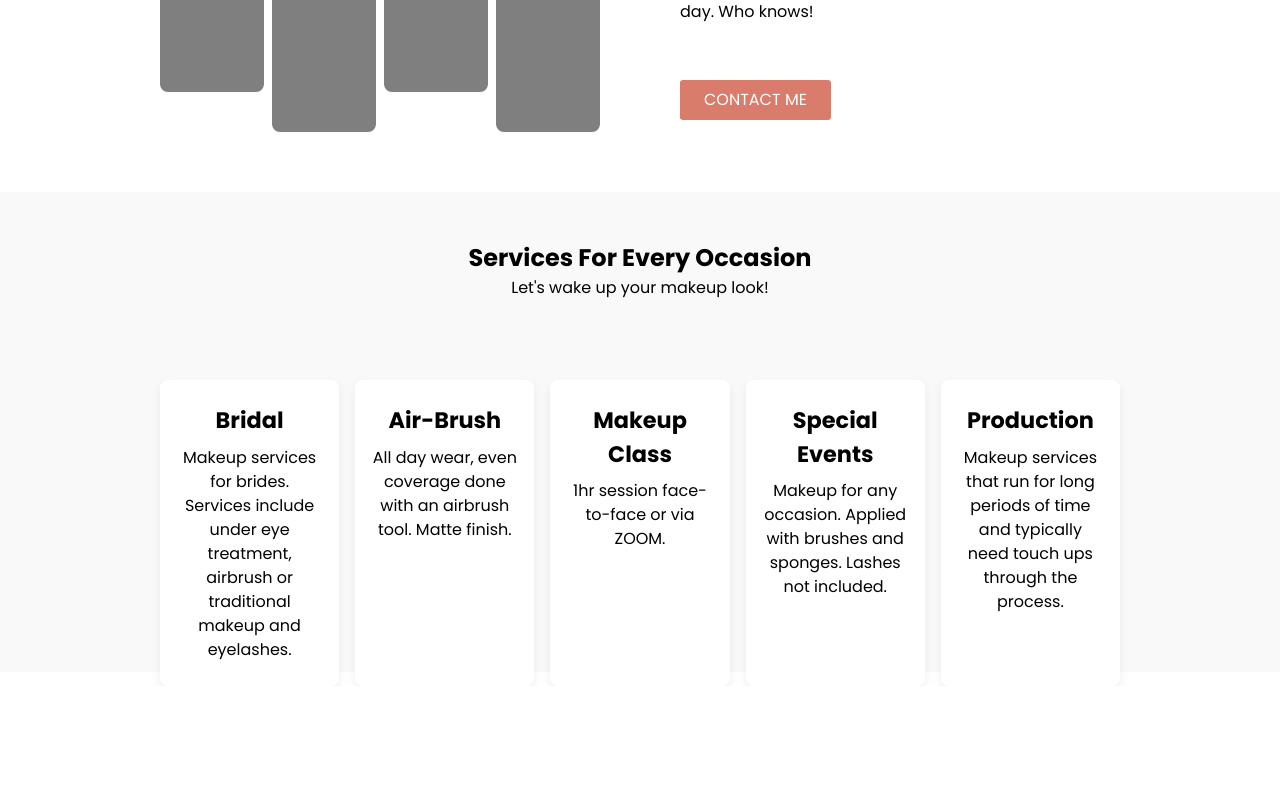
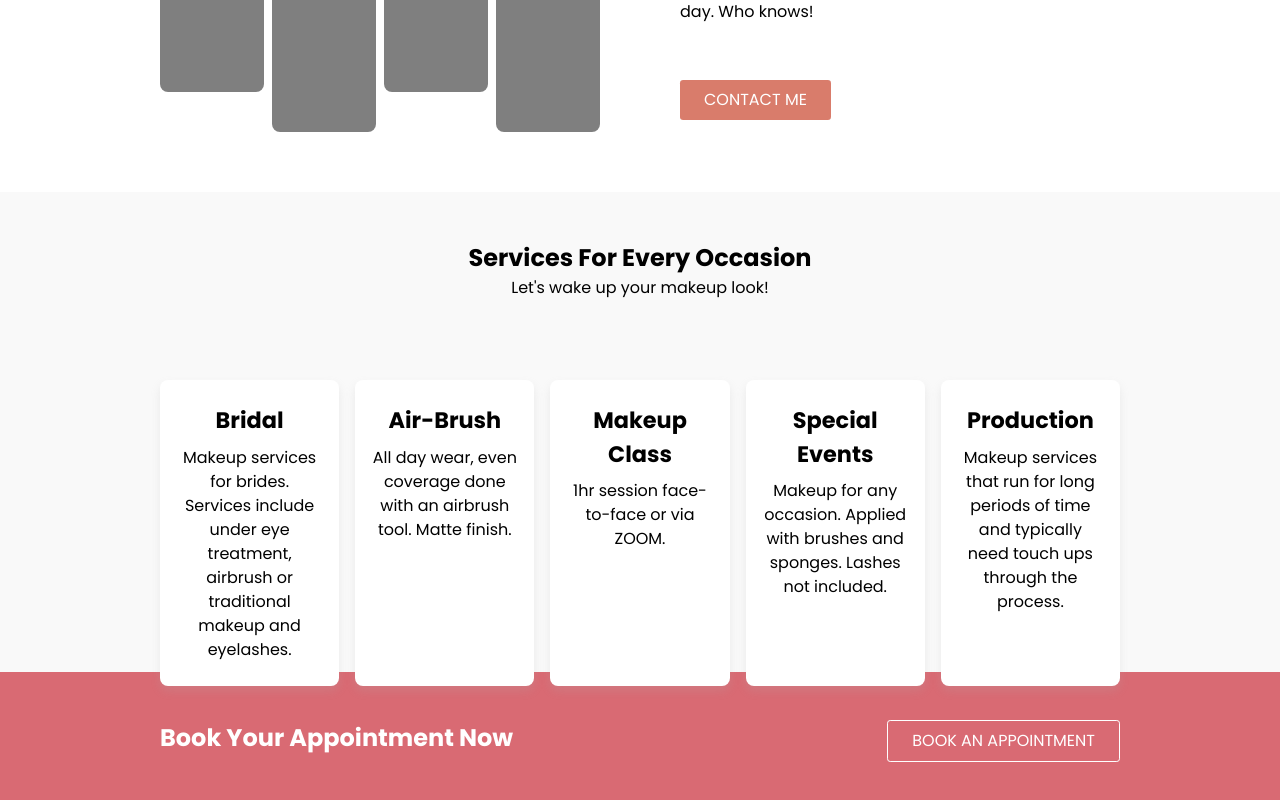
Before and after one commit to reactivicky/abi-parlour, a React (Vite) app: page / in a window 1280 px wide. Shown: the part 1088-1888 px from the top of the page. Before the commit the page ends 1774 px from the top, so only its background shows below. Built offline with nearby package versions, Linux system fonts and the light colour scheme.

Commit message:
added book appointment section

```diff
--- a/src/App.jsx
+++ b/src/App.jsx
@@ -1,4 +1,4 @@
-import { AboutMe, Hero, Services } from "./components";
+import { AboutMe, Hero, Services, BookAppointment } from "./components";
 
 function App() {
   return (
@@ -6,6 +6,7 @@ function App() {
       <Hero />
       <AboutMe />
       <Services />
+      <BookAppointment />
     </div>
   );
 }
--- /dev/null
+++ b/src/components/BookAppointment/index.jsx
@@ -0,0 +1,13 @@
+import { Container, SectionHeading } from "./style";
+import Button from "../Common/Button";
+
+const BookAppointment = () => {
+  return (
+    <Container className="clr_white">
+      <SectionHeading>Book Your Appointment Now</SectionHeading>
+      <Button variant="secondary">Book An Appointment</Button>
+    </Container>
+  );
+};
+
+export default BookAppointment;
--- /dev/null
+++ b/src/components/BookAppointment/style.js
@@ -0,0 +1,13 @@
+import styled from "@emotion/styled";
+
+export const Container = styled.div`
+  height: 20vh;
+  background: #d96a73;
+  padding: 3rem 10rem 0;
+  display: flex;
+  justify-content: space-between;
+`;
+
+export const SectionHeading = styled.h3`
+  font-size: 1.5rem;
+`;
--- a/src/components/index.js
+++ b/src/components/index.js
@@ -3,5 +3,6 @@ import Navbar from "./Navbar";
 import Button from "./Common/Button";
 import AboutMe from "./AboutMe";
 import Services from "./Services";
+import BookAppointment from "./BookAppointment";
 
-export { Hero, Navbar, Button, AboutMe, Services };
+export { Hero, Navbar, Button, AboutMe, Services, BookAppointment };
```
